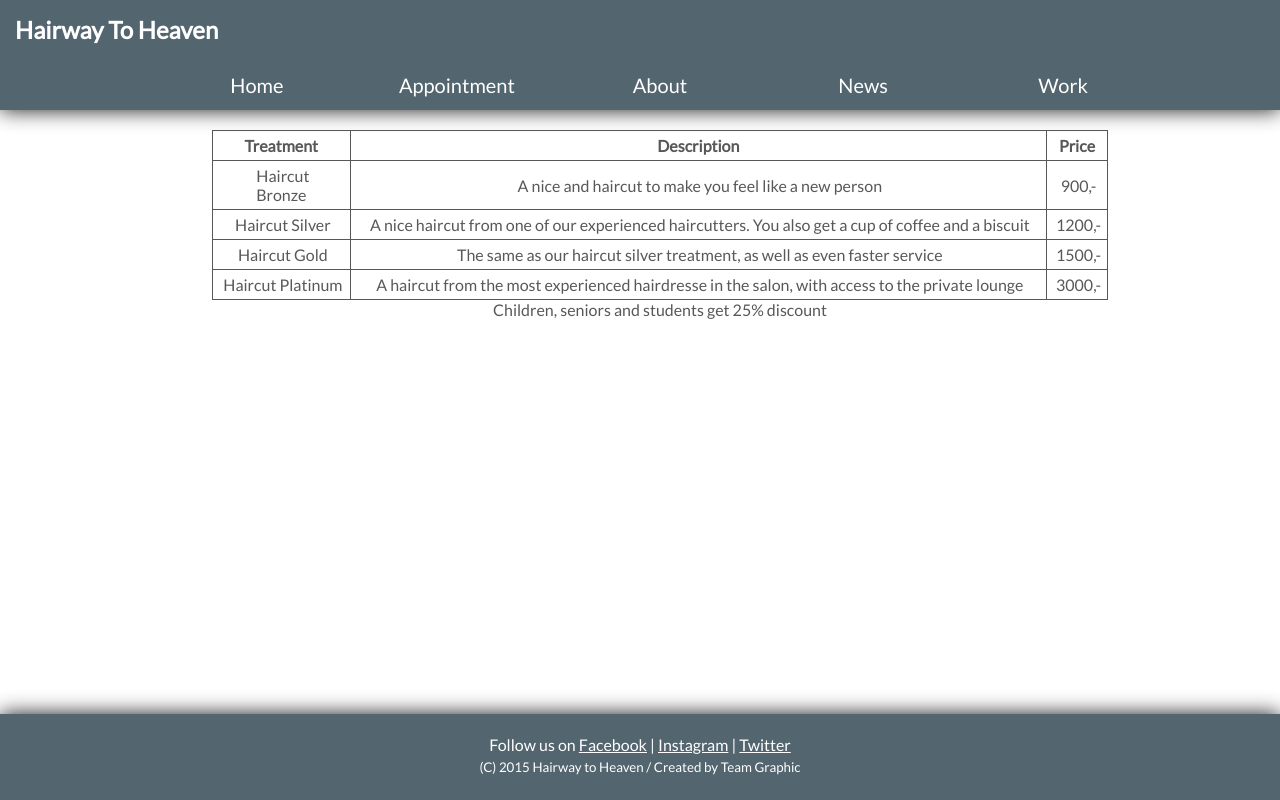
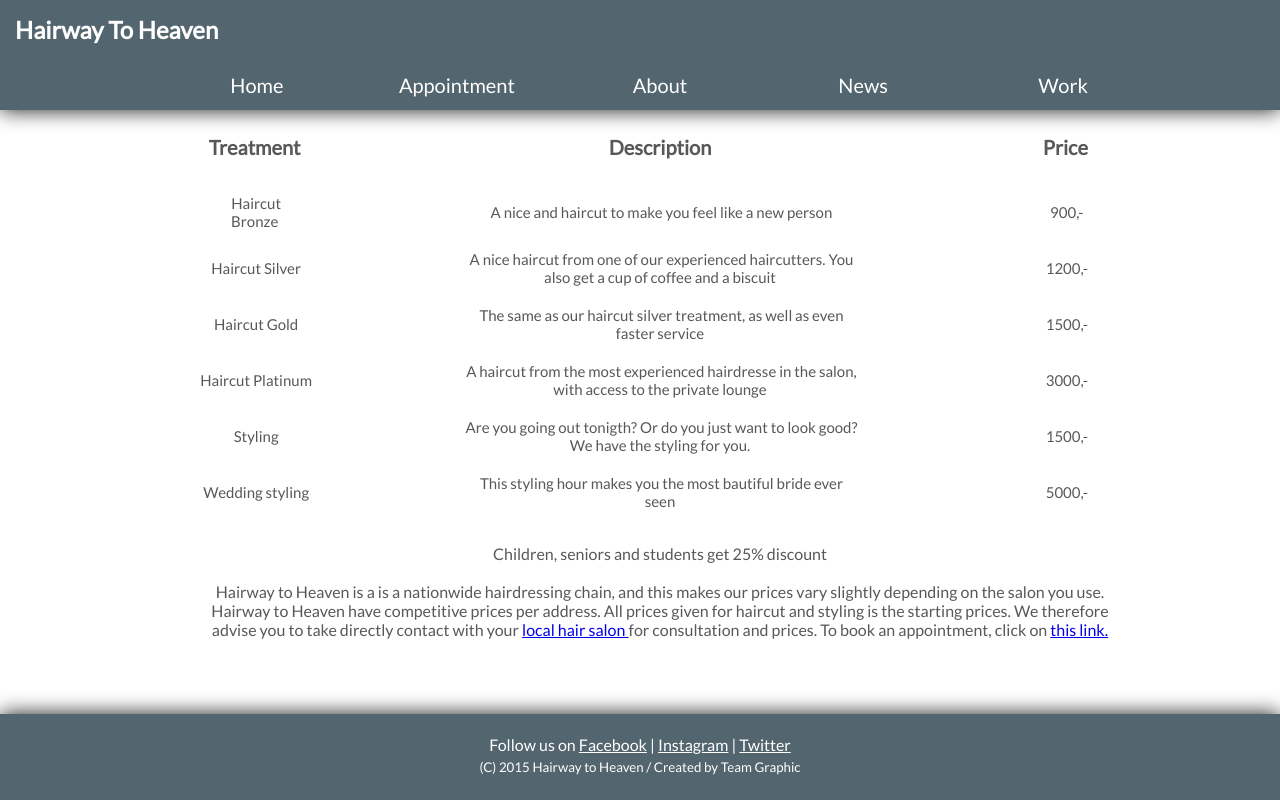
Before and after one commit to SleipRecx/WebtekP3, a plain HTML site: page webtek-team-graphic/templates/prices.html in a window 1280 px wide. Shown: the top 800 px of the page. Drawn offline with Linux system fonts and the light colour scheme.

Commit message:
Forandringer i prices

```diff
--- a/webtek-team-graphic/style/style.css
+++ b/webtek-team-graphic/style/style.css
@@ -154,23 +154,32 @@ html, body {
 }
 
 .pricetable {
-	width:70%;
-	height:80%;
-	border:1px solid;
+	width:95%;
+	height:90%;
+	border:0px solid;
 	border-collapse:collapse;
 	padding:5px;
 	margin-left: auto;
 	margin-right: auto;
+
 }
 .pricetable th {
-	border:1px solid;
+	border:0px solid;
 	padding:5px;
 	background:#FFFFFF;
+    padding-bottom: 30px;
+    font-size: 20px;
+    font-weight: bold;
 }
 .pricetable td {
-	border:1px solid;
+	border:0px solid;
 	text-align:center;
 	padding:5px;
+    width: 30%;
+    padding-bottom: 15px;
+    font-size: 15px;
+
+
 }
 
 #prices_section {
@@ -179,6 +188,12 @@ html, body {
 	padding: 20px;
 	font-family: Lato, sans-serif;
 	text-align: center;
+}
+
+#text-price{
+    margin-left: 14%;
+    margin-right: 14%;
+
 }
 /* END prices.html*/
 
--- a/webtek-team-graphic/templates/prices.html
+++ b/webtek-team-graphic/templates/prices.html
@@ -4,6 +4,7 @@
 	<link rel="stylesheet" href="../style/style.css"/>
 	<link href="http://fonts.googleapis.com/css?family=Lato&amp;subset=latin,latin-ext" rel="stylesheet" type="text/css">
 	<script src="../scripts/dropdown.js"></script>
+	 <meta charset="utf-8" />
 	<title>HairwayHeaven</title>
 </head>
 <body>
@@ -59,10 +60,27 @@
 				<td>&nbsp;A haircut from the most experienced hairdresse in the salon, with access to the private lounge</td>
 				<td>&nbsp;3000,-</td>
 			</tr>
+			<tr>
+				<td>&nbsp;Styling</td>
+				<td>&nbsp;Are you going out tonigth? Or do you just want to look good? We have the styling for you.</td>
+				<td>&nbsp;1500,-</td>
+			</tr>
+			<tr>
+				<td>&nbsp;Wedding styling</td>
+				<td>&nbsp;This styling hour makes you the most bautiful bride ever seen</td>
+				<td>&nbsp;5000,-</td>
+			</tr>
 			</tbody>
 		</table>
+
+		<br>
 		Children, seniors and students get 25% discount
+		<br><br>
+		<section id="text-price">
+		Hairway to Heaven is a is a nationwide hairdressing chain, and this makes our prices vary slightly depending on the salon you use. Hairway to Heaven have competitive prices per address. All prices given for haircut and styling is the starting prices. We therefore advise you to take directly contact with your <a href="about.html"> local hair salon </a> for consultation and prices. To book an appointment, click on <a href="appointment.html"> this link. </a>
 	</section>
+	</section>
+
 	<footer id="footer">
         <span>Follow us on <a href="">Facebook</a> | <a href="">Instagram</a> | <a href="">Twitter</a></span><br>
         (C) 2015 Hairway to Heaven / Created by Team Graphic
```
Also changed, not shown: 1 other file.
